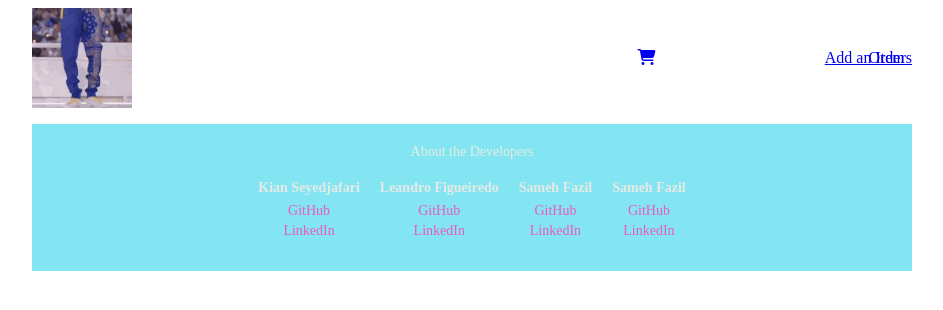
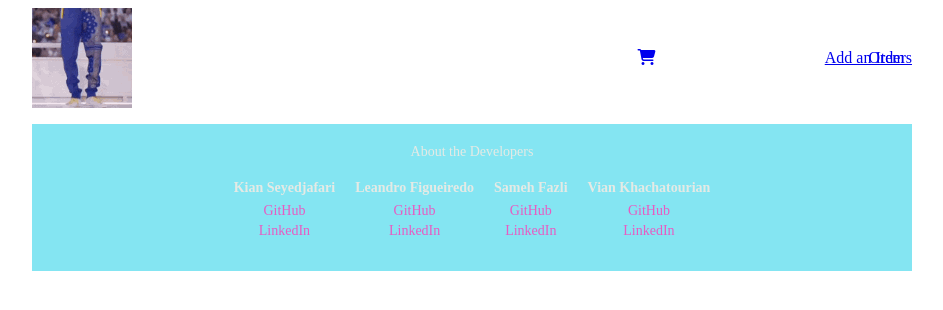
Before and after one commit to SleptBear/Pantsy, a React (Create React App) app in the folder react-app/: page /orders/1 in a window 1280 px wide. Shown: the top 310 px of the page, without its empty margins (168-1111 px from the left). Built offline with nearby package versions, Linux system fonts and the light colour scheme; no server answers.

Commit message:
fixed footer name

```diff
--- a/react-app/src/components/Footer/index.js
+++ b/react-app/src/components/Footer/index.js
@@ -17,12 +17,12 @@ function Footer () {
                     <a href='https://www.linkedin.com/in/leandro-figueiredo-b1202a168' target='_blank'>LinkedIn</a>
                 </div>
                 <div className='dev'>
-                    <div>Sameh Fazil</div>
+                    <div>Sameh Fazli</div>
                     <a href='https://github.com/sfazli96' target='_blank'>GitHub</a>
                     <a href='https://www.linkedin.com/in/sameh-fazli/' target='_blank'>LinkedIn</a>
                 </div>
                 <div className='dev'>
-                    <div>Sameh Fazil</div>
+                    <div>Vian Khachatourian</div>
                     <a href='https://github.com/Vian-K' target='_blank'>GitHub</a>
                     <a href='https://www.linkedin.com/in/viankhachatourian/' target='_blank'>LinkedIn</a>
                 </div>
```
